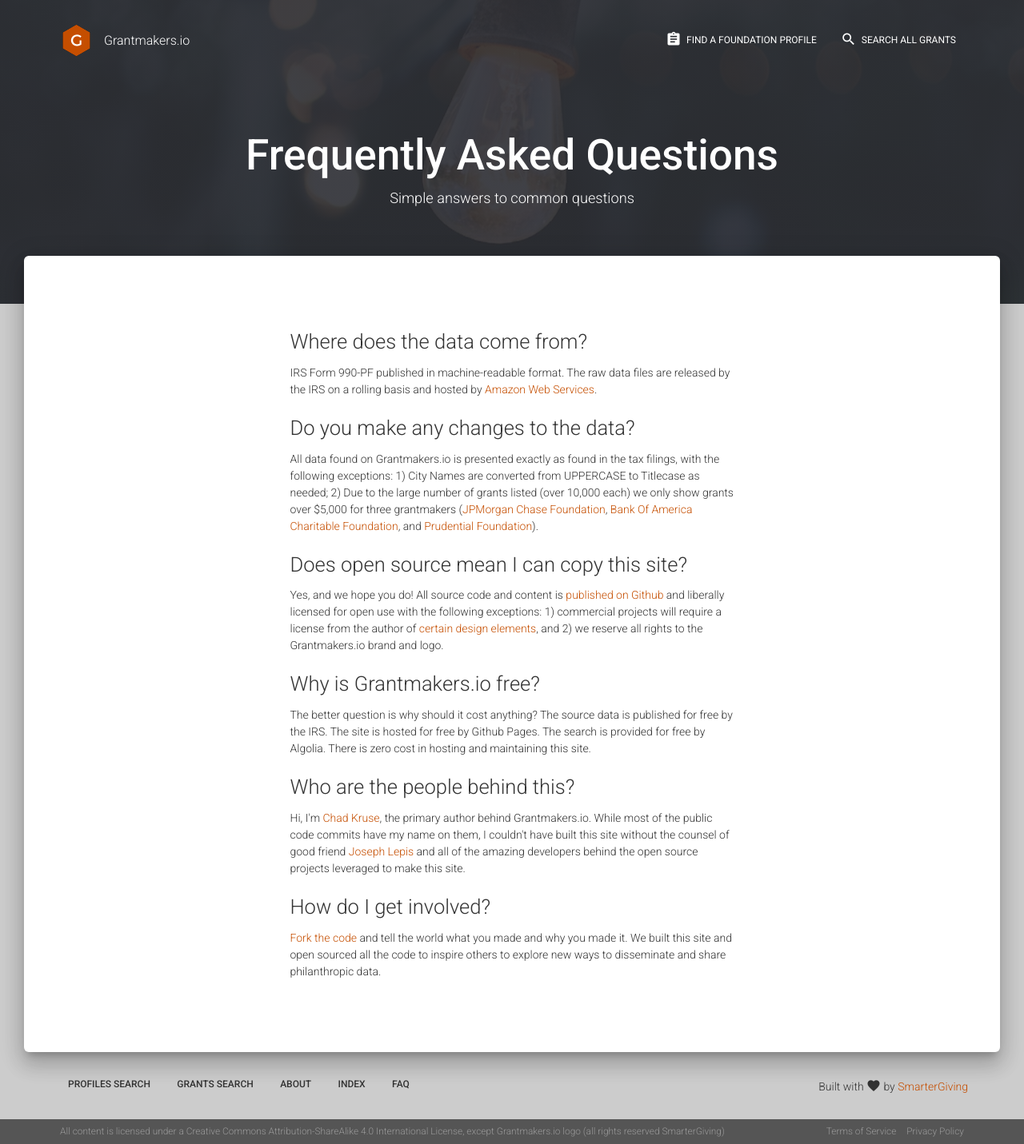
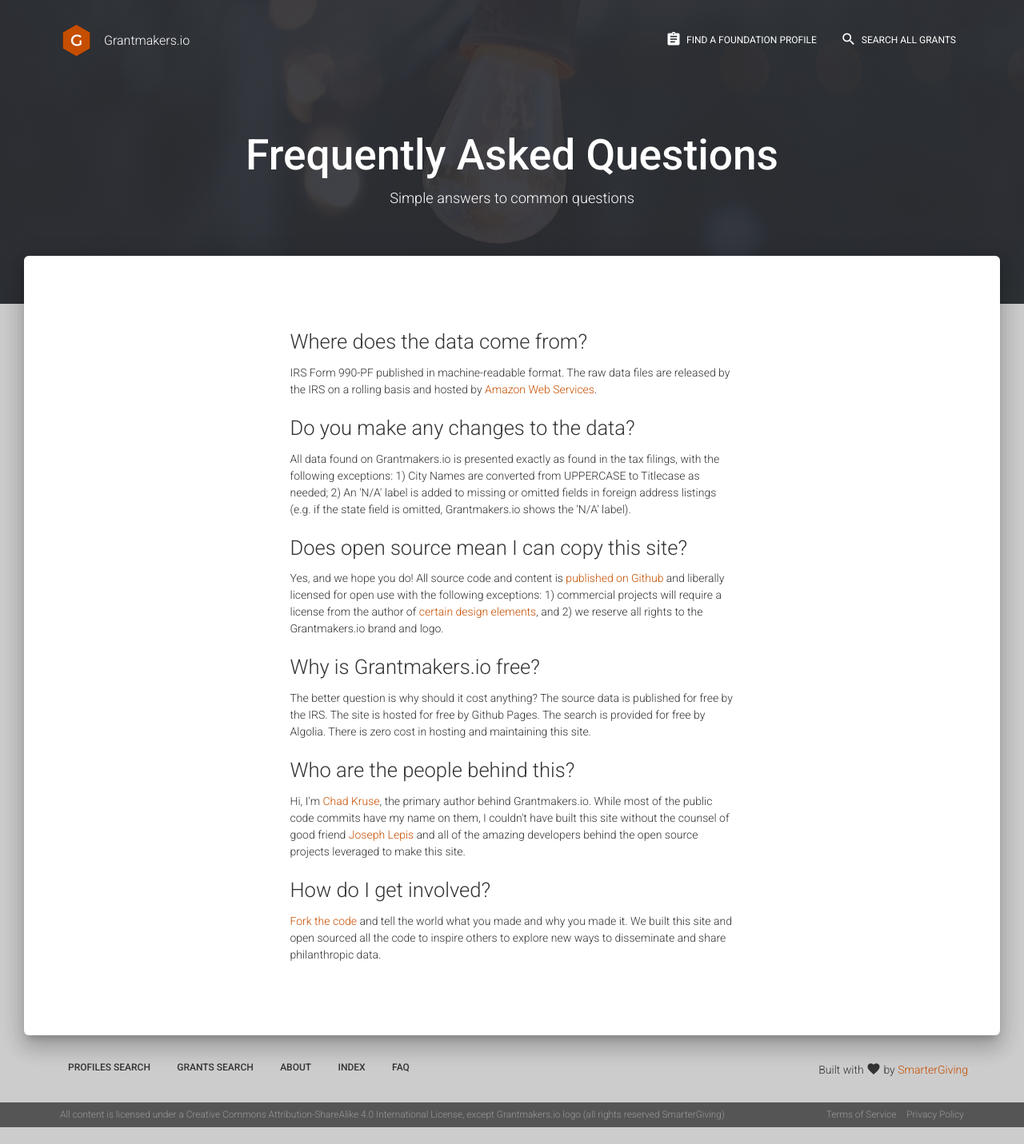
Before and after one commit to grantmakers/grantmakers.github.io, a Jekyll site: the page built from pages/faq.html, in a window 1280 px wide. Shown: the whole page at 80% size. Built offline with Jekyll 4.4.1, drawn with Linux system fonts in a browser that asks for light colours; after the commit the page ends 1410 px from its top, so only the background shows below that.

Commit message:
Update FAQs

```diff
--- a/pages/faq.html
+++ b/pages/faq.html
@@ -25,7 +25,7 @@
 						<h3>Where does the data come from?</h3>
 						<p>IRS Form 990-PF published in machine-readable format. The raw data files are released by the IRS on a rolling basis and hosted by <a href="https://aws.amazon.com/public-datasets/irs-990/">Amazon Web Services</a>.</p>
 						<h3>Do you make any changes to the data?</h3>
-						<p>All data found on Grantmakers.io is presented exactly as found in the tax filings, with the following exceptions: 1) City Names are converted from UPPERCASE to Titlecase as needed; 2) Due to the large number of grants listed (over 10,000 each) we only show grants over $5,000 for three grantmakers (<a href="https://www.grantmakers.io/profiles/237049738/">JPMorgan Chase Foundation</a>, <a href="https://www.grantmakers.io/profiles/200721133/">Bank Of America Charitable Foundation</a>, and <a href="https://www.grantmakers.io/profiles/222175290/">Prudential Foundation</a>).</p>
+						<p>All data found on Grantmakers.io is presented exactly as found in the tax filings, with the following exceptions: 1) City Names are converted from UPPERCASE to Titlecase as needed; 2) An 'N/A' label is added to missing or omitted fields in foreign address listings (e.g. if the state field is omitted, Grantmakers.io shows the 'N/A' label).</p>
 						<h3>Does open source mean I can copy this site?</h3>
 						<p>Yes, and we hope you do! All source code and content is <a href="https://github.com/grantmakers/grantmakers.github.io">published on Github</a> and liberally licensed for open use with the following exceptions: 1) commercial projects will require a license from the author of <a href="https://github.com/grantmakers/grantmakers.github.io#credits">certain design elements</a>, and 2) we reserve all rights to the Grantmakers.io brand and logo.</p>
 						<h3>Why is Grantmakers.io free?</h3>
```
